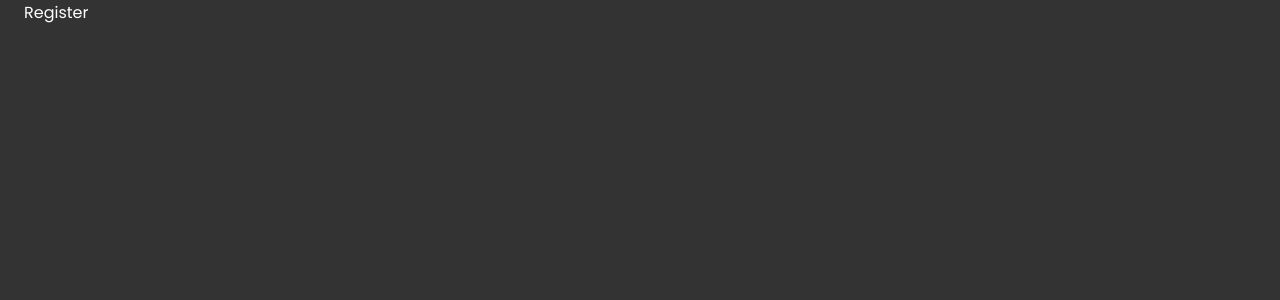
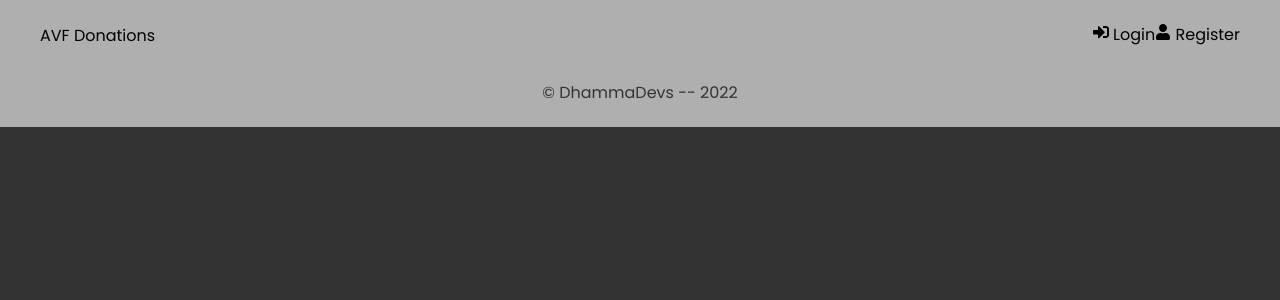
Before and after one commit to RobbieProkop/vipassana-receipts, a React (Create React App) app in the folder frontend/: page /register in a window 1280 px wide. Shown: the top 300 px of the page. Built offline with nearby package versions, Linux system fonts and the light colour scheme.

Commit message:
create header and footer

```diff
--- a/frontend/package.json
+++ b/frontend/package.json
@@ -9,6 +9,7 @@
     "@testing-library/user-event": "^14.4.3",
     "react": "^18.2.0",
     "react-dom": "^18.2.0",
+    "react-icons": "^4.4.0",
     "react-redux": "^8.0.2",
     "react-router-dom": "^6.3.0",
     "react-scripts": "5.0.1",
--- a/frontend/src/App.js
+++ b/frontend/src/App.js
@@ -1,13 +1,16 @@
 import { BrowserRouter as Router, Routes, Route } from "react-router-dom";
+import Header from "./components/Header";
 import Dashboard from "./pages/Dashboard";
 import Register from "./pages/Register";
 import Login from "./pages/Login";
 import Form from "./pages/Form";
+import Footer from "./components/Footer";
 
 function App() {
   return (
     <>
       <Router>
+        <Header />
         <div className="container">
           <Routes>
             <Route path="/" element={<Dashboard />}></Route>
@@ -16,6 +19,7 @@ function App() {
             <Route path="/register" element={<Register />}></Route>
           </Routes>
         </div>
+        <Footer />
       </Router>
     </>
   );
--- /dev/null
+++ b/frontend/src/components/Footer.jsx
@@ -0,0 +1,4 @@
+const Footer = () => {
+  return <footer className="footer">&copy; DhammaDevs -- 2022</footer>;
+};
+export default Footer;
--- /dev/null
+++ b/frontend/src/components/Header.jsx
@@ -0,0 +1,25 @@
+import { FaSignInAlt, FaSignOutAlt, FaUser } from "react-icons/fa";
+import { Link } from "react-router-dom";
+
+const Header = () => {
+  return (
+    <header className="header">
+      <div className="container">
+        <div className="logo">
+          <Link to="/">AVF Donations</Link>
+        </div>
+        <ul>
+          <li>
+            <Link to="/login">
+              <FaSignInAlt /> Login
+            </Link>
+            <Link to="/register">
+              <FaUser /> Register
+            </Link>
+          </li>
+        </ul>
+      </div>
+    </header>
+  );
+};
+export default Header;
--- a/frontend/src/styles/index.scss
+++ b/frontend/src/styles/index.scss
@@ -17,8 +17,7 @@ $hover: rgb(123, 195, 123);
   box-sizing: border-box;
 }
 
-body,
-#root {
+body {
   font-family: "Poppins", sans-serif;
   height: 100vh;
   background-color: $black;
@@ -65,10 +64,42 @@ h1 {
   font-weight: 600;
 }
 
-.container {
+//mixins
+@mixin flex-center {
+  display: flex;
+  justify-content: center;
+  align-items: center;
+}
+@mixin flex-between {
+  display: flex;
+  justify-content: space-between;
+  align-items: center;
+}
+
+//header
+.header {
+  height: 70px;
+  padding: 2rem;
+  position: fixed;
+  top: 0;
   width: 100%;
-  max-width: 1200px;
-  margin: 0 auto;
-  padding: 0 1.5rem;
-  text-align: center;
+  z-index: 100;
+  background-color: $grey;
+  .container {
+    @include flex-between();
+    max-width: 1200px;
+    margin: 0 auto;
+    height: 100%;
+  }
 }
+
+//footer
+.footer {
+  @include flex-center();
+  background: $grey;
+  position: absolute;
+  width: 100%;
+  color: $black;
+  height: 70px;
+  margin-top: 2rem;
+}
```
Also changed, not shown: 1 other file (tests, documents, lock files or other folders).
